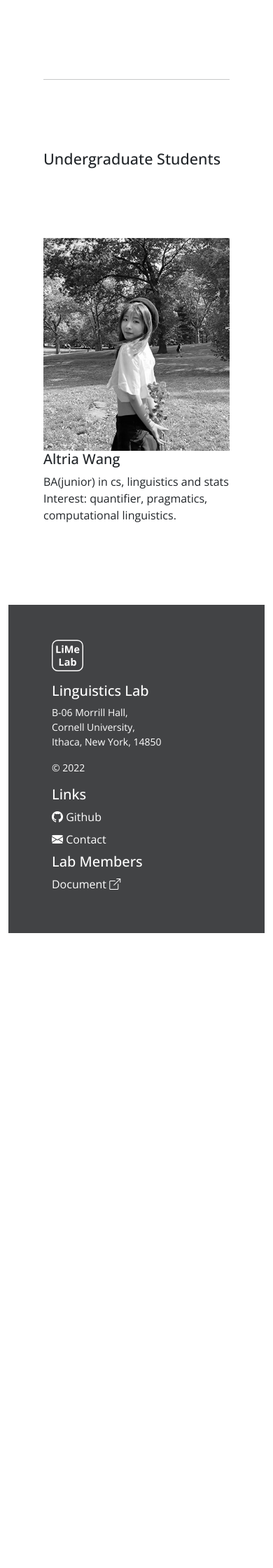
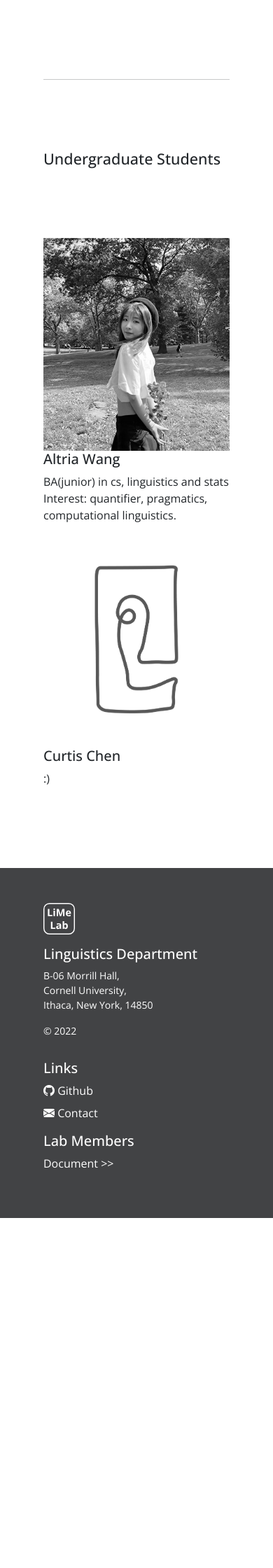
Before and after one commit to epecsok/LiMe-Lab-Cornell.github.io, a Jekyll site: the page built from people.html, in a window 390 px wide. Shown: the part 3773-6013 px from the top of the page at 70% size. Built offline with Jekyll 4.4.1, drawn with Linux system fonts in a browser that asks for light colours; nearby versions of some CDN libraries; before the commit the page ends 5106 px from its top, so only the background shows below that.

Commit message:
gh-pages

```diff
--- a/_includes/footer.html
+++ b/_includes/footer.html
@@ -1,6 +1,6 @@
-<div class="container">
+
     <footer
-      class="row footer"
+      class="row footer "
     >
       <div class="col-lg-3 .col-sm-1">
         <a
@@ -8,7 +8,7 @@
         >
           <img src="image\lab logo white.svg" class="logo_white"></img>
         </a>
-        <h5 class="footer-h5">Linguistics Lab</h5>
+        <h5 class="footer-h5">Linguistics Department</h5>
         <p class="whitetext">B-06 Morrill Hall,<br>
           Cornell University,<br>
           Ithaca, New York, 14850</p>
@@ -30,11 +30,10 @@
         <h5 class="footer-h5">Lab Members</h5>
         <ul class="nav flex-column">
           <li class="nav-item mb-2">
-            <a href="#" class="nav-link-footer p-0">Document <i class="bi bi-box-arrow-up-right"></i></a>
+            <a href="enterpassword.html" class="nav-link-footer p-0">Document >></a>
           </li>
         </ul>
       </div>
     </footer>
-  </div>
 
   <div class="b-example-divider"></div>
--- a/people.html
+++ b/people.html
@@ -107,7 +107,12 @@ layout: default
       computational linguistics.
     </p>
   </div>
-  <div class="col-lg-3"></div>
-  <div class="col-lg-3"></div>
+  <div class="col-lg-3">
+    <img class="studentimg" src="image\curtischen2.jpg" />
+  </div>
+  <div class="col-lg-3 align-self-center">
+    <h5>Curtis Chen</h5>
+    <p>:)</p>
+  </div>
 </div>
 <div class="spacer100"></div>
--- a/publications.html
+++ b/publications.html
@@ -159,10 +159,7 @@ layout: default
         Yaari, A., DeWitt, J., Stankovits, B., Berzak, Y., <b>Aparicio, H.</b>,
         Cases, I., Katz, B., Barbu, A. The Aligned Multimodal Movie Treebank: An
         audio, video, dependency-parse treebank.
-        <i>
-          Conference of the North American Chapter of the Association for
-          Computational Linguistics
-        </i>
+        <i> Conference on Empirical Methods in Natural Language Processing </i>
         (EMNLP).
       </p>
       <div id="myGroup2">
--- a/style.css
+++ b/style.css
@@ -2,9 +2,7 @@
 * {
   font-family: "Open Sans", sans-serif;
 }
-/* .container {
-  min-height:;
-} */
+
 .content {
   padding: 0px 50px 0px 50px;
 }
@@ -43,6 +41,7 @@ a:hover {
 }
 
 /*End Default*/
+
 /*Nav*/
 .navbar {
   padding: 20px 35px 0px 35px;
@@ -162,5 +161,12 @@ footer {
   .email_img {
     min-width: 50%;
   }
+  .container {
+    min-height: 100%;
+    padding-bottom: 500px;
+  }
+  .footer {
+    height: 500px;
+  }
 }
 /*end responsive*/
```
Also changed, not shown: join.html (+3 -7 lines), image/curtischen2.jpg (added), 12 other files.
